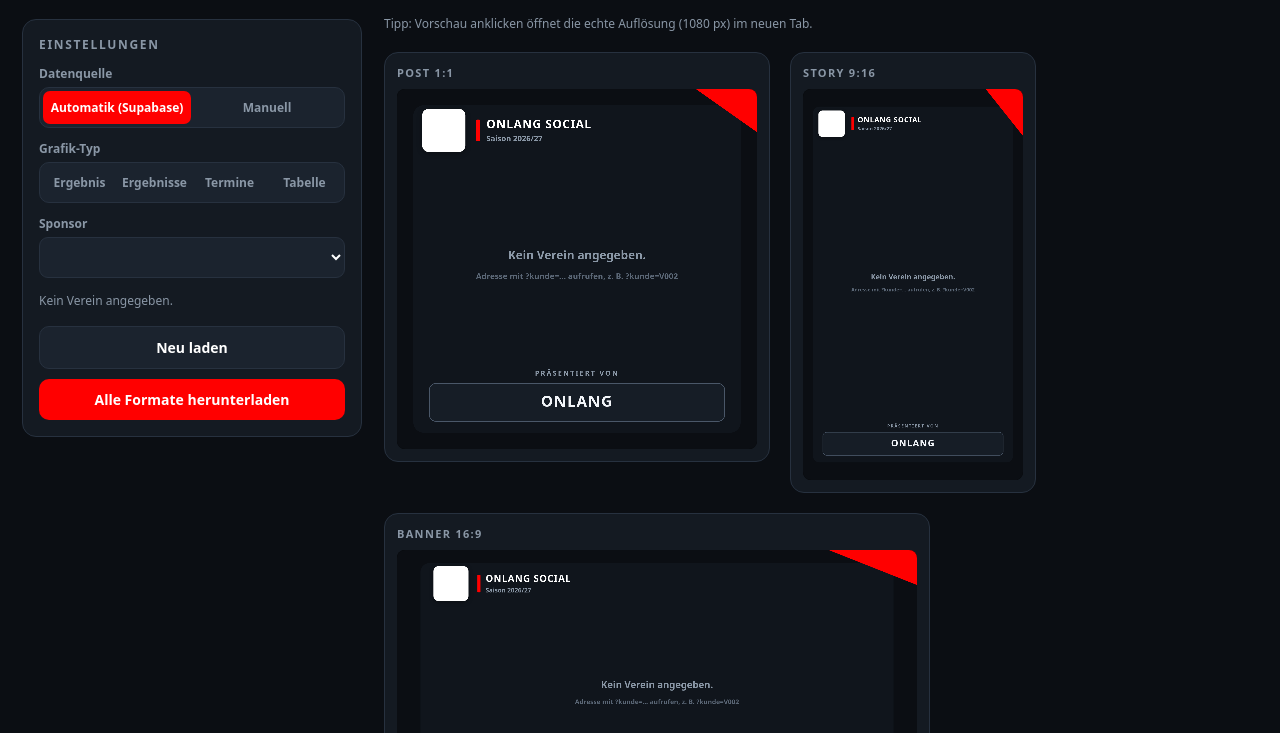
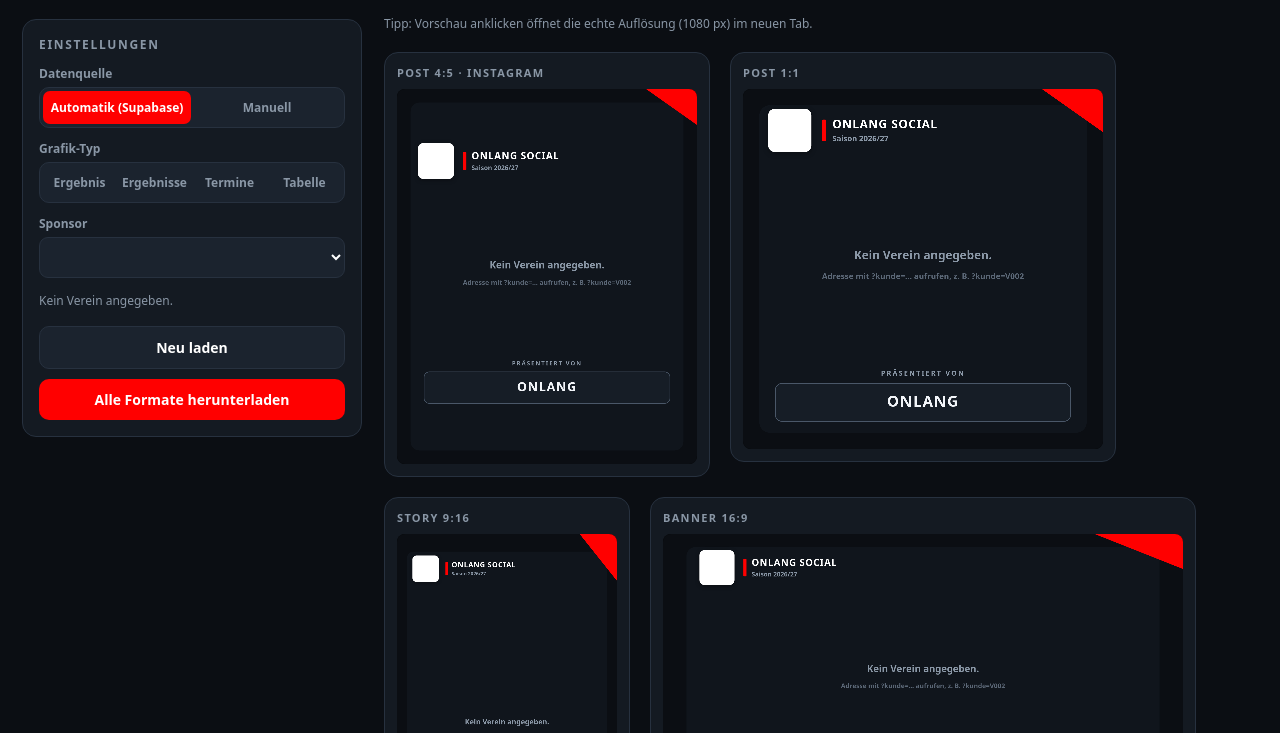
Before and after one commit to basket115/onlang-generator, a plain HTML site: page index.html in a window 1280 px wide. Shown: the part 67-800 px from the top of the page. Drawn offline with Linux system fonts and the light colour scheme.

Commit message:
Generator: Post 4:5 fuer Instagram (1080x1350) mit Schutzrand, Inhalt im mittleren Quadrat; Post 1:1 unveraendert
Co-Authored-By: Claude Opus 5.5 <noreply@anthropic.com>

```diff
--- a/index.html
+++ b/index.html
@@ -35,8 +35,8 @@
   .card{background:var(--surface);border:1px solid var(--line);border-radius:var(--radius);padding:12px}
   .card .cap{font-size:11px;letter-spacing:.12em;text-transform:uppercase;color:var(--muted);margin:0 0 9px;font-weight:700}
   canvas{display:block;border-radius:8px;background:#000;cursor:pointer}
-  .c-post canvas{width:360px;height:auto}.c-story canvas{width:220px;height:auto}.c-banner canvas{width:520px;height:auto}
-  @media (max-width:520px){.c-post canvas{width:260px}.c-story canvas{width:160px}.c-banner canvas{width:320px}}
+  .c-post canvas{width:360px;height:auto}.c-post45 canvas{width:300px;height:auto}.c-story canvas{width:220px;height:auto}.c-banner canvas{width:520px;height:auto}
+  @media (max-width:520px){.c-post canvas{width:260px}.c-post45 canvas{width:220px}.c-story canvas{width:160px}.c-banner canvas{width:320px}}
   .previews .tip{width:100%;font-size:12px;color:var(--muted);margin:-4px 0 0}
   textarea{width:100%;background:var(--surface2);border:1px solid var(--line);color:#fff;border-radius:9px;padding:9px 10px;font-size:13px;font-family:ui-monospace,Menlo,Consolas,monospace;resize:vertical;line-height:1.5}
   textarea:focus{outline:2px solid var(--red);outline-offset:1px;border-color:transparent}
@@ -94,6 +94,7 @@
     </div>
     <div class="previews">
       <p class="tip" data-t="tipp">Tipp: Vorschau anklicken öffnet die echte Auflösung (1080 px) im neuen Tab.</p>
+      <div class="card c-post45"><p class="cap">Post 4:5 · Instagram</p><canvas id="cv_post45" width="1080" height="1350"></canvas></div>
       <div class="card c-post"><p class="cap">Post 1:1</p><canvas id="cv_post" width="1080" height="1080"></canvas></div>
       <div class="card c-story"><p class="cap">Story 9:16</p><canvas id="cv_story" width="1080" height="1920"></canvas></div>
       <div class="card c-banner"><p class="cap">Banner 16:9</p><canvas id="cv_banner" width="1920" height="1080"></canvas></div>
@@ -347,7 +348,8 @@ function splitLines(s){s=String(s||"");var o=[];s.split("\n").forEach(function(a
 function masse(W,H){const S=Math.min(W,H),kopfY=H*.055,kopfH=S*.12,sH=S*.105,sY=H*.955-S*.032-sH,sLabelY=sY-S*.022;
   return {S,kopfY,kopfH,sH,sY,sLabelY,x:W*.09,w:W*.82,top:kopfY+kopfH+S*.04,bot:sLabelY-S*.045};}
 
-function frame(c,W,H){const S=Math.min(W,H);c.fillStyle="#0B0E13";c.fillRect(0,0,W,H);c.fillStyle="#10151C";rr(c,W*.045,H*.045,W*.91,H*.91,S*.03);c.fill();c.save();c.fillStyle=akzent();c.beginPath();c.moveTo(W,0);c.lineTo(W,H*.12);c.lineTo(W*.83,0);c.closePath();c.fill();c.restore();drawSponsors(c,W,H);}
+let RAHMEN_FERTIG=false; /* true = Hintergrund, Karte und Ecke stehen schon (Post 4:5) */
+function frame(c,W,H){if(RAHMEN_FERTIG){drawSponsors(c,W,H);return;}const S=Math.min(W,H);c.fillStyle="#0B0E13";c.fillRect(0,0,W,H);c.fillStyle="#10151C";rr(c,W*.045,H*.045,W*.91,H*.91,S*.03);c.fill();c.save();c.fillStyle=akzent();c.beginPath();c.moveTo(W,0);c.lineTo(W,H*.12);c.lineTo(W*.83,0);c.closePath();c.fill();c.restore();drawSponsors(c,W,H);}
 
 /* Vereinslogo: leeren (weißen oder durchsichtigen) Rand im Bild wegschneiden, damit das Logo den Kasten füllt */
 let logoAusschnitt=null;
@@ -491,17 +493,32 @@ function tabellenAusschnitt(rows,max){if(rows.length<=max)return {rows,bereich:"
 function drawTabelle(c,W,H,sub,rows){const ausschnitt=tabellenAusschnitt(rows,W/H>1.2?6:8);if(ausschnitt.bereich)sub=(sub?sub+" · ":"")+ausschnitt.bereich;frame(c,W,H);eyebrow(c,W,H,T.tabelle,sub);const m=masse(W,H),S=m.S,x=m.x,w=m.w;rows=ausschnitt.rows;const top=m.top+S*.035,rh=(m.bot-top)/Math.max(rows.length,1),cP=x+w*.02,cT=x+w*.11,cSp=x+w*.70,cB=x+w*.82,cPk=x+w*.97,ky=top-S*.016;txt(c,"#",cP,ky,{size:S*.018,weight:800,color:GRAU});txt(c,T.team,cT,ky,{size:S*.018,weight:800,color:GRAU});txt(c,T.sp,cSp,ky,{size:S*.018,weight:800,align:"center",color:GRAU});txt(c,T.sn,cB,ky,{size:S*.018,weight:800,align:"center",color:GRAU});txt(c,T.pkt,cPk,ky,{size:S*.018,weight:800,align:"right",color:GRAU});rows.forEach((r,i)=>{const y=top+i*rh,mine=r.mine===true;c.fillStyle=mine?akzent():(i%2?"#161D26":"#1B232E");rr(c,x,y,w,rh*.84,9);c.fill();const mut=mine?aufAkzent():GRAU,fg=mine?aufAkzent():"#fff";txt(c,r.pos,cP,y+rh*.55,{size:S*.026,weight:900,color:fg});const tn=nameEinpassen(c,String(r.team||"").toUpperCase(),w*.54,S*NAMEN_GROESSE[format(W,H)].tabelle,mine?900:700,mine||istKurzname(r.team));txt(c,tn.text,cT,y+rh*.55,{size:tn.size,weight:mine?900:700,color:fg});txt(c,r.sp,cSp,y+rh*.55,{size:S*.023,weight:700,align:"center",color:mut});txt(c,r.s+"-"+r.n,cB,y+rh*.55,{size:S*.023,weight:700,align:"center",color:mut});txt(c,r.pkt,cPk,y+rh*.55,{size:S*.028,weight:900,align:"right",color:fg});});}
 
 /* ===== Steuerung ===== */
-const CV={post:cv_post,story:cv_story,banner:cv_banner};
+const CV={post45:cv_post45,post:cv_post,story:cv_story,banner:cv_banner};
+/* Post 4:5 für Instagram (1080 × 1350): Hintergrund, Karte und Ecke über die
+   ganze Höhe, der Inhalt (Logo, Ergebnis, Sponsor) genau wie im Post 1:1 im
+   mittleren Quadrat. Dieses Quadrat ist der Schutzrand: Das Profilraster von
+   Instagram zeigt je nach Ansicht nur die Mitte (1:1, oben und unten je
+   135 px weg) oder 3:4 (links und rechts je 34 px weg) – beides schneidet
+   nichts Wichtiges ab. */
+const POST45_RAND=135;
+function innenMass(k,W,H){return k==="post45"?{W,H:H-2*POST45_RAND}:{W,H};}
+function zeichneFormat(k,c,W,H,seite){
+  if(k!=="post45"){grafik.zeichne(c,W,H,seite);return;}
+  const S=W;c.fillStyle="#0B0E13";c.fillRect(0,0,W,H);c.fillStyle="#10151C";rr(c,W*.045,S*.045,W*.91,H-S*.09,S*.03);c.fill();
+  c.save();c.fillStyle=akzent();c.beginPath();c.moveTo(W,0);c.lineTo(W,S*.12);c.lineTo(W*.83,0);c.closePath();c.fill();c.restore();
+  const i=innenMass(k,W,H);c.save();c.translate(0,POST45_RAND);RAHMEN_FERTIG=true;
+  try{grafik.zeichne(c,i.W,i.H,seite);}finally{RAHMEN_FERTIG=false;c.restore();}
+}
 let state={type:null,weekIdx:0,teamIdx:0,gameIdx:0,seite:0};
 let weeksMem=[],gamesMem=[],teamsMem=[],weekFrisch=true;
 /* Aktuelle Grafik: zeichne(c,W,H,seite) und seiten(W,H) = Anzahl der Grafiken in diesem Format */
 let grafik={zeichne:()=>{},seiten:()=>1};
-function seitenVon(k){return Math.max(1,grafik.seiten(CV[k].width,CV[k].height));}
+function seitenVon(k){const i=innenMass(k,CV[k].width,CV[k].height);return Math.max(1,grafik.seiten(i.W,i.H));}
 function zeichneAlle(){
   let max=1;for(const k in CV)max=Math.max(max,seitenVon(k));
   if(state.seite>=max)state.seite=0;
   fillPageSelect(max);
-  for(const k in CV){const cv=CV[k],c=cv.getContext("2d");c.clearRect(0,0,cv.width,cv.height);grafik.zeichne(c,cv.width,cv.height,Math.min(state.seite,seitenVon(k)-1));}
+  for(const k in CV){const cv=CV[k],c=cv.getContext("2d");c.clearRect(0,0,cv.width,cv.height);zeichneFormat(k,c,cv.width,cv.height,Math.min(state.seite,seitenVon(k)-1));}
 }
 function drawAll(zeichne,seiten){grafik={zeichne,seiten:seiten||(()=>1)};zeichneAlle();}
 function info(h){document.getElementById("ligainfo").innerHTML=h;}
@@ -611,9 +628,9 @@ page.addEventListener("change",()=>{state.seite=+page.value||0;zeichneAlle();});
 refresh.addEventListener("click",()=>{for(const k in cache)delete cache[k];render();});
 Object.values(CV).forEach(cv=>cv.addEventListener("click",()=>{let u;try{u=cv.toDataURL("image/png");}catch(e){alert(T.exportBlockiert);return;}const w=window.open();if(w)w.document.write('<img src="'+u+'" style="max-width:100%">');}));
 /* Herunterladen: je Format alle Grafiken (bei mehreren mit "_1von2", "_2von2" im Namen) */
-download.addEventListener("click",()=>{const nm={post:"post_1x1",story:"story_9x16",banner:"banner_16x9"};const tag=state.type||"start";let nr=0;
+download.addEventListener("click",()=>{const nm={post45:"post_4x5",post:"post_1x1",story:"story_9x16",banner:"banner_16x9"};const tag=state.type||"start";let nr=0;
   try{for(const k in CV){const n=seitenVon(k);for(let p=0;p<n;p++){
-    const cv=document.createElement("canvas");cv.width=CV[k].width;cv.height=CV[k].height;grafik.zeichne(cv.getContext("2d"),cv.width,cv.height,p);
+    const cv=document.createElement("canvas");cv.width=CV[k].width;cv.height=CV[k].height;zeichneFormat(k,cv.getContext("2d"),cv.width,cv.height,p);
     const name=`${dateiName()}_${tag}_${nm[k]}${n>1?`_${p+1}von${n}`:""}.png`;
     setTimeout(()=>{try{cv.toBlob(b=>{const a=document.createElement("a");a.href=URL.createObjectURL(b);a.download=name;a.click();setTimeout(()=>URL.revokeObjectURL(a.href),1500);},"image/png");}catch(e){alert(T.downloadBlockiert);}},nr++*350);
   }}}catch(e){alert(T.downloadBlockiert);}});
```
